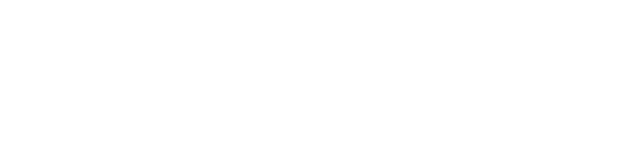
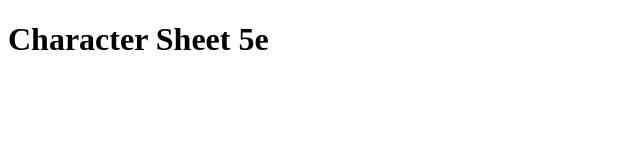
Before and after one commit to Piccione0081/DnDCharacterSheet, a plain HTML site: page index.html in a window 1280 px wide. Shown: the whole page, without its empty margins (0-640 px from the left). Drawn offline with Linux system fonts and the light colour scheme.

Commit message:
Update index.html

```diff
--- a/index.html
+++ b/index.html
@@ -5,6 +5,6 @@
         <title>📜 DnD Character Sheet Maker</title>
     </head>
     <body>
-
+        <h1>Character Sheet 5e</h1>
     </body>
 </html>
```
